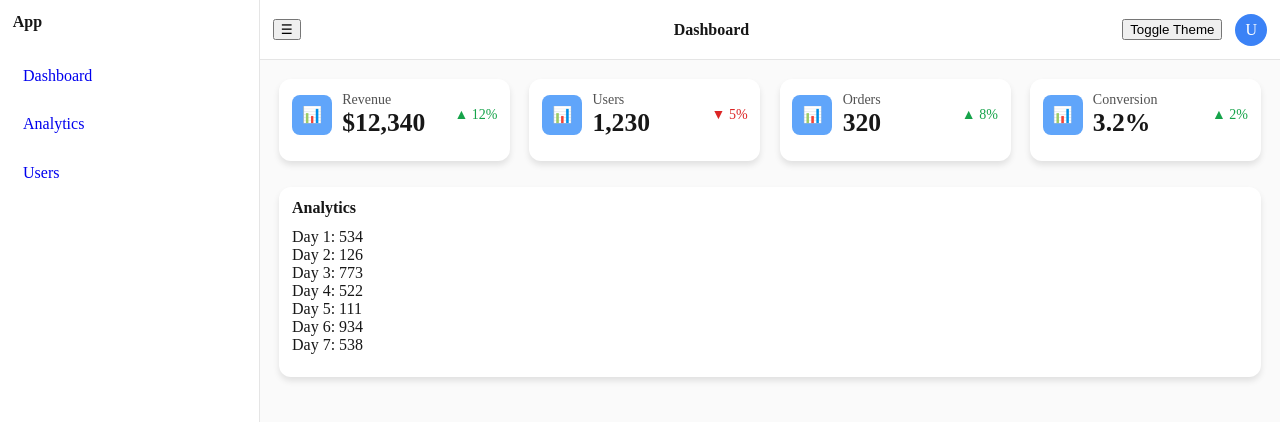
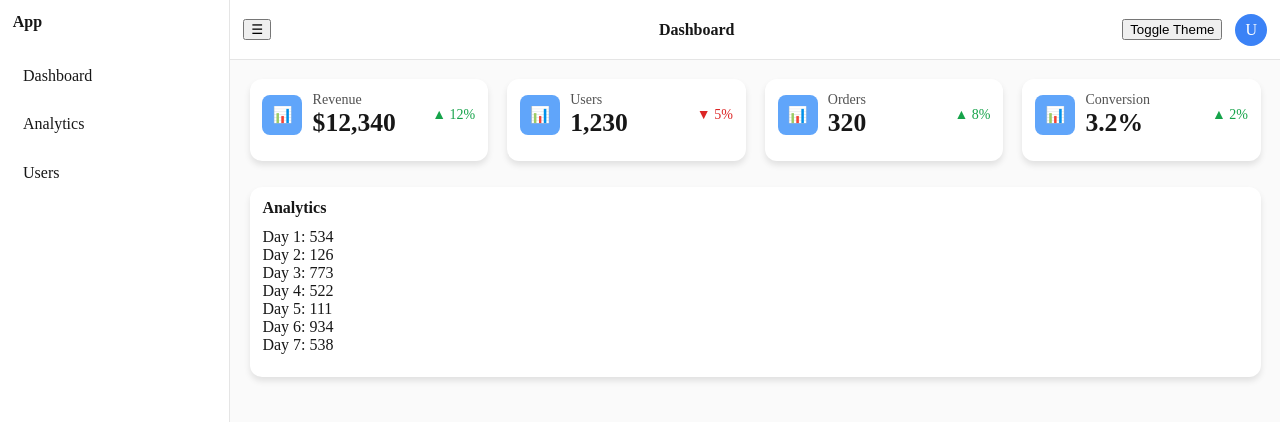
Before and after one commit to vickypaul711/test-fermi, a Next.js app in the folder design-system-dashboard/: page /dashboard in a window 1280 px wide. Shown: the top 422 px of the page. Built offline with nearby package versions, Linux system fonts and the light colour scheme.

Commit message:
fix: layout fixed to adjust scolling table and collapsible sidebar

```diff
--- a/design-system-dashboard/src/components/layout/dashboardLayout/dashboardLayout.module.css
+++ b/design-system-dashboard/src/components/layout/dashboardLayout/dashboardLayout.module.css
@@ -2,12 +2,16 @@
   display: flex;
   height: 100vh;
   background: var(--color-background);
+  --sidebar-width: clamp(120px, 18vw, 260px);
+  --sidebar-collapsed-width: 64px;
+  --color-border: var(--color-neutral-200);
 }
 
 /* --------- MAIN --------- */
 
 .main {
   flex: 1;
+  min-width: 0;
   display: flex;
   flex-direction: column;
 }
--- a/design-system-dashboard/src/components/layout/sidebar/sidebar.module.css
+++ b/design-system-dashboard/src/components/layout/sidebar/sidebar.module.css
@@ -1,25 +1,30 @@
 .sidebar {
-  width: 260px;
+  width: var(--sidebar-width);
   background: var(--color-surface);
-  border-right: 1px solid var(--color-neutral-200);
+  border-right: 1px solid var(--color-border);
 
   transition: width var(--transition-medium);
   overflow: hidden;
+
+  color: var(--color-text-primary);
 }
 
 .collapsed {
-  width: 64px;
+  width: var(--sidebar-collapsed-width);
 }
 
+/* ---------- LOGO ---------- */
 
 .logo {
   padding: var(--space-md);
   font-weight: var(--font-weight-bold);
+
   white-space: nowrap;
   overflow: hidden;
   text-overflow: ellipsis;
 }
 
+/* ---------- NAV ---------- */
 
 .nav {
   display: flex;
@@ -28,6 +33,7 @@
   padding: var(--space-md);
 }
 
+/* ---------- ITEM ---------- */
 
 .item {
   display: flex;
@@ -42,15 +48,18 @@
   overflow: hidden;
 
   text-decoration: none;
+  color: var(--color-text-primary);
+  transition: background var(--transition-fast);
 }
 
 /* Hover */
 .item:hover {
-  background: var(--color-neutral-100);
+  background: var(--color-hover);
 }
 
+/* ---------- COLLAPSED STATE ---------- */
 
-/* Center items when collapsed */
+/* Center items */
 .collapsed .item {
   justify-content: center;
 }
@@ -62,7 +71,7 @@
   overflow: hidden;
 }
 
-/* Optional: hide logo text */
+/* Center logo */
 .collapsed .logo {
   text-align: center;
 }
```
Also changed, not shown: design-system-dashboard/src/app/dashboard/page.module.css (line endings or trailing spaces).
